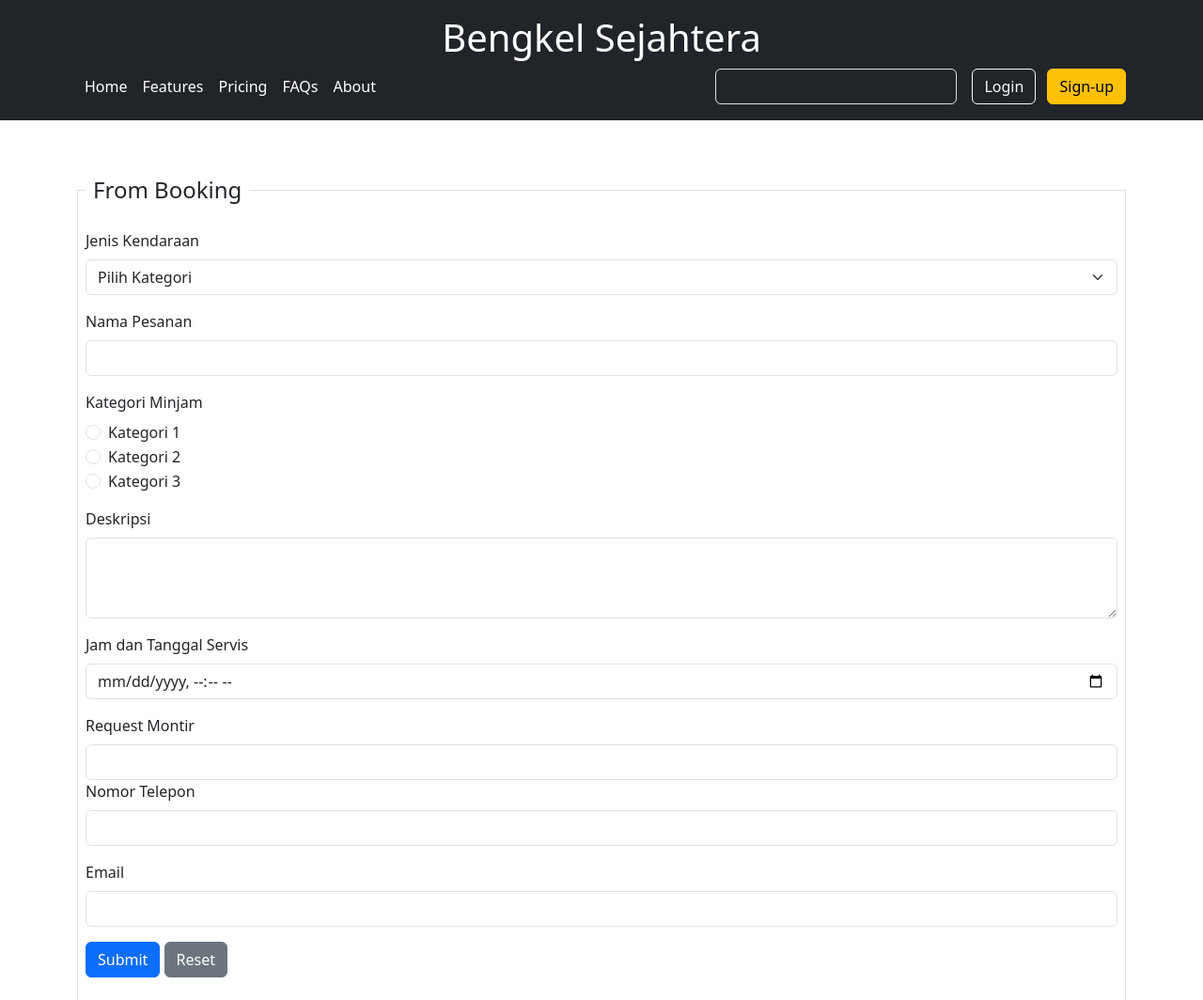
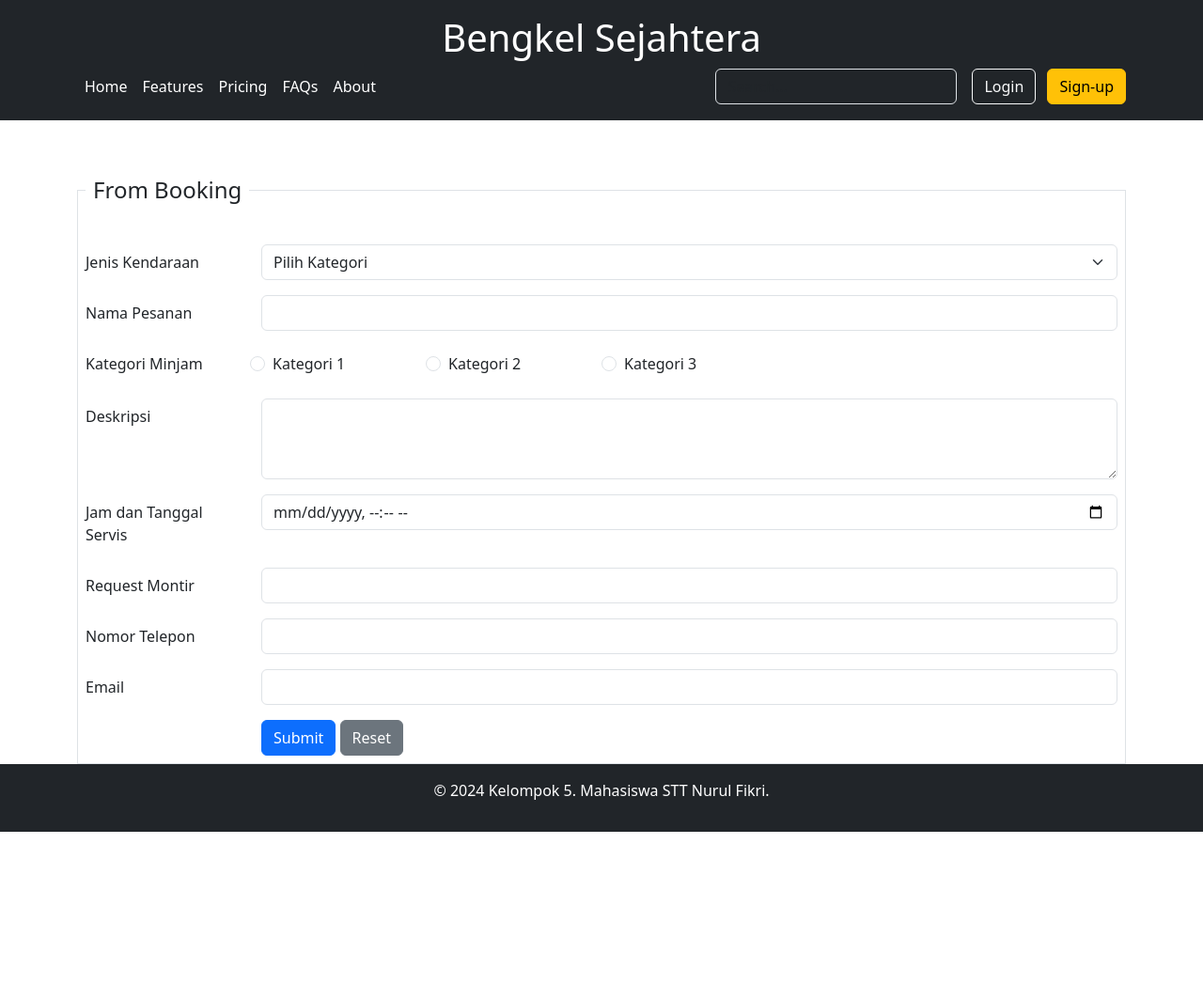
Before and after one commit to ahmadhilmy123/Bengkel-kelompok-5, a website: page landing-page/from-bokingan.html in a window 1280 px wide. Shown: the top 1064 px of the page at 94% size. After the commit the page ends 885 px from the top, so only its background shows below. Drawn offline with nearby package versions, Linux system fonts and the light colour scheme.

Commit message:
perbaikan from

```diff
--- a/landing-page/from-bokingan.html
+++ b/landing-page/from-bokingan.html
@@ -22,7 +22,7 @@
                 <li><a href="#" class="nav-link px-2 text-white">About</a></li>
             </ul>
 
-            <form class="col-12 col-lg-auto mb-3 mb-lg-0 me-lg-3" role="search">
+            <form class="col-12 col-lg-auto form-group row mb-lg-0 me-lg-3" role="search">
                 <input type="search" class="form-control form-control-dark text-bg-dark" placeholder="Search..." aria-label="Search">
             </form>
 
@@ -37,56 +37,78 @@
          <fieldset class="border p-2">
             <legend class="float-none w-auto p-2">From Booking</legend>
            <form>
-            <div class="mb-3">
-              <label for="kategoriMinjam" class="form-label">Jenis Kendaraan</label>
+            <div class="form-group mt-3 row">
+              <label for="kategoriMinjam" class="col-sm-2 col-col-sm-2 col-form-label">Jenis Kendaraan</label>
+              <div class="col-sm-10">
               <select class="form-select" id="kategoriMinjam" name="kategoriMinjam" required>
                   <option value="" disabled selected>Pilih Kategori</option>
                   <option value="1">Kategori 1</option>
                   <option value="2">Kategori 2</option>
                   <!-- Tambahkan opsi sesuai kebutuhan -->
               </select>
+            </div>
           </div>
-        <div class="mb-3">
-            <label for="namaPesanan" class="form-label">Nama Pesanan</label>
+        <div class="form-group mt-3 row">
+            <label for="namaPesanan" class="col-sm-2 col-col-sm-2 col-form-label">Nama Pesanan</label>
+            <div class="col-sm-10">
             <input type="text" class="form-control" id="namaPesanan" name="namaPesanan" required>
+          </div>
         </div>
-        <div class="mb-3">
-          <label class="form-label">Kategori Minjam</label>
-          <div class="form-check">
+        <div class="form-group mt-3 row">
+          <label class="col-sm-2 col-col-sm-2 col-form-label">Kategori Minjam</label>
+          <div class="col-sm-2 col-col-sm-2 col-form-label form-check">
               <input class="form-check-input" type="radio" name="kategoriMinjam" id="kategori1" value="kategori1" required>
+              <div class="col-sm-10">
               <label class="form-check-label" for="kategori1">Kategori 1</label>
           </div>
-          <div class="form-check">
+        </div>
+          <div class="col-sm-2 col-col-sm-2 col-form-label form-check">
               <input class="form-check-input" type="radio" name="kategoriMinjam" id="kategori2" value="kategori2">
+              <div class="col-sm-10">
               <label class="form-check-label" for="kategori2">Kategori 2</label>
           </div>
-          <div class="form-check">
+        </div>
+          <div class="col-sm-2 col-col-sm-2 col-form-label form-check">
               <input class="form-check-input" type="radio" name="kategoriMinjam" id="kategori3" value="kategori3">
               <label class="form-check-label" for="kategori3">Kategori 3</label>
           </div>
       </div>
-        <div class="mb-3">
-            <label for="deskripsi" class="form-label">Deskripsi</label>
+        <div class="form-group mt-3 row">
+            <label for="deskripsi" class="col-sm-2 col-form-label">Deskripsi</label>
+            <div class="col-sm-10">
             <textarea class="form-control" id="deskripsi" name="deskripsi" rows="3" required></textarea>
         </div>
-        <div class="mb-3">
-            <label for="jamTanggalServis" class="form-label">Jam dan Tanggal Servis</label>
+    </div>
+        <div class="form-group mt-3 row">
+            <label for="jamTanggalServis" class="col-sm-2 col-form-label">Jam dan Tanggal Servis</label>
+            <div class="col-sm-10">
             <input type="datetime-local" class="form-control" id="jamTanggalServis" name="jamTanggalServis" required>
         </div>
-        <label for="Montir" class="form-label">Request Montir</label>
+    </div>
+    <div class="form-group mt-3 row">
+        <label for="Montir" class="col-sm-2 col-form-label">Request Montir</label>
+        <div class="col-sm-10">
         <input type="text" class="form-control" id="Montir" name="Montir" required>
-        <div class="mb-3">
-            <label for="noTelepon" class="form-label">Nomor Telepon</label>
+    </div>
+    </div>
+        <div class="form-group mt-3 row">
+            <label for="noTelepon" class="col-sm-2 col-form-label">Nomor Telepon</label>
+            <div class="col-sm-10">
             <input type="tel" class="form-control" id="noTelepon" name="noTelepon" required>
         </div>
-        <div class="mb-3">
-            <label for="email" class="form-label">Email</label>
+    </div>
+        <div class="form-group mt-3 row">
+            <label for="email" class="col-sm-2 col-form-label">Email</label>
+            <div class="col-sm-10">
             <input type="email" class="form-control" id="email" name="email" required>
         </div>
-        <div class="mb-3">
+    </div>
+        <div class="form-group mt-3 row">
+            <div class="col-sm-10 offset-sm-2">
             <button type="submit" class="btn btn-primary">Submit</button>
             <button type="reset" class="btn btn-secondary">Reset</button>
         </div>
+    </div>
     </form>
 </div>
 </fieldset>
```
